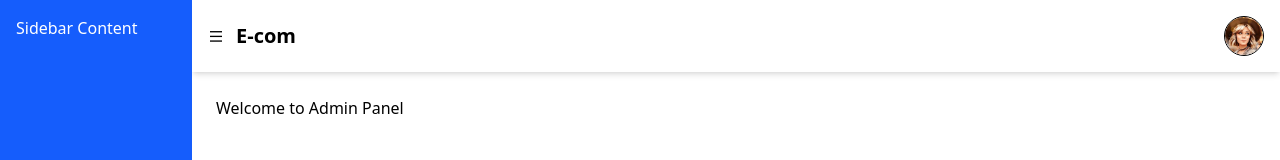
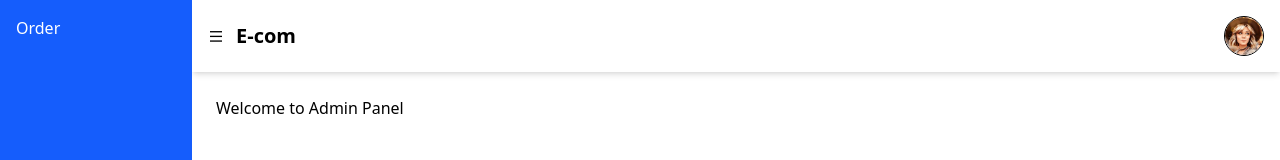
Before and after one commit to hameedgul12345/E-Commerce_Admin_Panel, a React (Vite) app: page / in a window 1280 px wide. Shown: the top 160 px of the page. Built offline with nearby package versions, Linux system fonts and the light colour scheme.

Commit message:
layout updated

```diff
--- a/src/App.jsx
+++ b/src/App.jsx
@@ -8,6 +8,7 @@ import Layout from "./Components/Layout";
 import NotFound from "./Components/NotFound";
 import Products from "./Components/Products";
 import Welcome from "./Components/Welcome";
+import Order from "./Components/Order";
 function App() {
   return (
     <>
@@ -16,6 +17,8 @@ function App() {
         <Route path="/" element={<Welcome/>}/>
         <Route path="/">
           <Route path="products" element={<Products/>}/>
+          <Route path="order" element={<Order/>}/>
+
         </Route>
         <Route path="*" element={<NotFound/>}/>
       </Routes>
--- a/src/Components/Layout.jsx
+++ b/src/Components/Layout.jsx
@@ -1,10 +1,19 @@
 import React, { useState } from "react";
+import { Link } from "react-router-dom"; // Changed from "Links" to "Link"
 
 function Layout({ children }) {
   const [widthSection, setWidthSection] = useState("85%");
   const [widthAside, setWidthAside] = useState("15%");
   const [menu, setMenu] = useState(false);
   const [showProfile, setShowProfile] = useState(false);
+
+  const links = [
+    {
+      title: "Order",
+      link: "/order",
+      icon: <i className="ri-order-play-fill"></i>,
+    },
+  ];
 
   const setUIFull = () => {
     setWidthSection("100%");
@@ -25,7 +34,15 @@ function Layout({ children }) {
         className="fixed top-0 left-0 bg-blue-600 h-screen text-white transition-all duration-500"
         style={{ width: widthAside, overflow: "hidden" }}
       >
-        <div className="p-4">Sidebar Content</div>
+        <div className="p-4">
+          {links.map((link, index) => (
+            <div key={index}> {/* Added key here */}
+              <Link to={link.link}> {/* Changed Links to Link */}
+                <h1>{link.title}</h1>
+              </Link>
+            </div>
+          ))}
+        </div>
       </aside>
 
       {/* Main Content */}
@@ -45,7 +62,10 @@ function Layout({ children }) {
           </div>
 
           {/* Profile Picture */}
-          <div onClick={() => setShowProfile(!showProfile)} className="w-10 h-10 rounded-full overflow-hidden border cursor-pointer">
+          <div
+            onClick={() => setShowProfile(!showProfile)}
+            className="w-10 h-10 rounded-full overflow-hidden border cursor-pointer"
+          >
             <img src="/images/profile.jpg" alt="Profile" className="w-full h-full object-cover" />
           </div>
         </nav>
--- /dev/null
+++ b/src/Components/Order.jsx
@@ -0,0 +1,12 @@
+import React from 'react'
+import Layout from './Layout'
+
+function Order() {
+  return (
+   <Layout>
+    <h1>Order</h1>
+   </Layout>
+  )
+}
+
+export default Order
```
